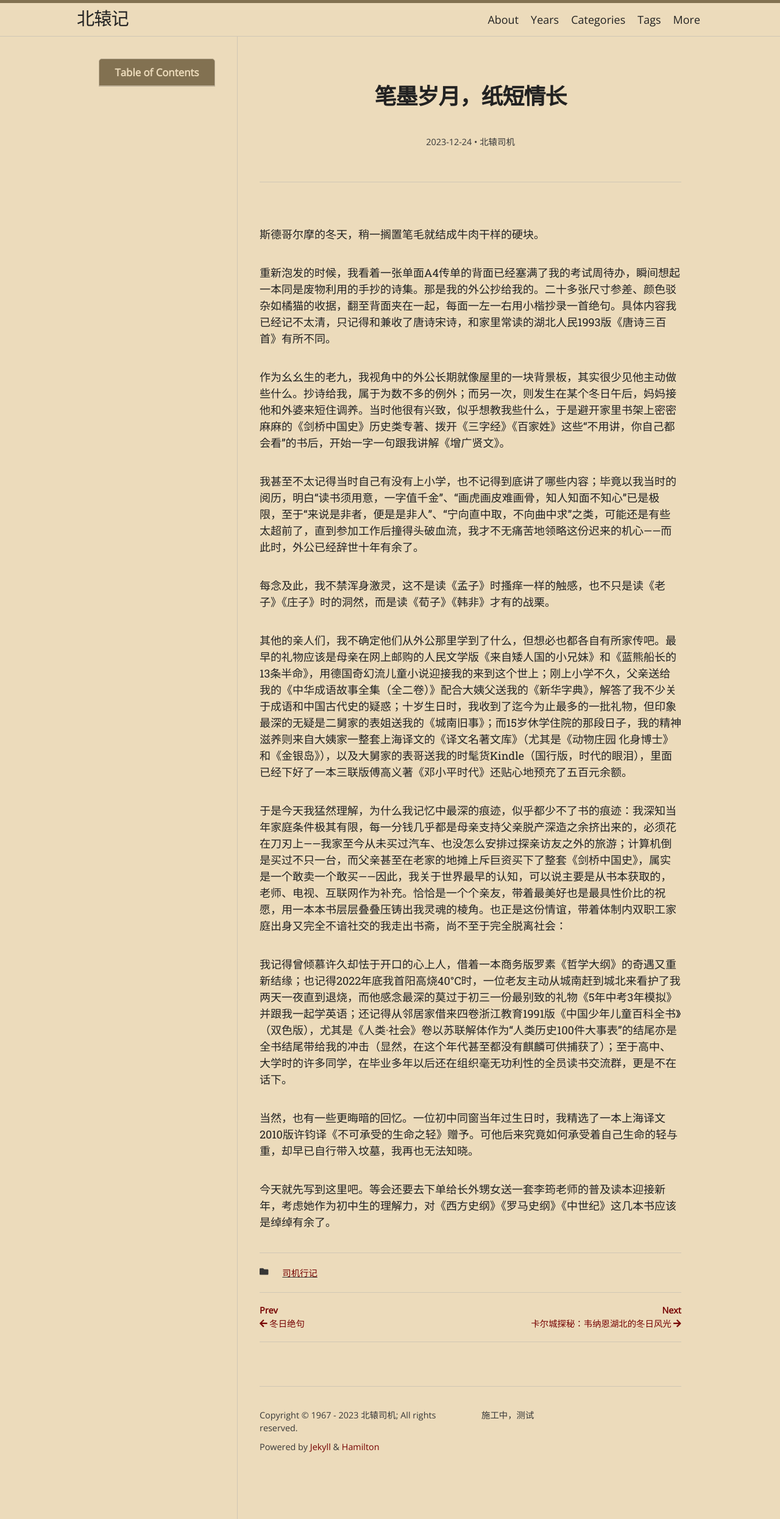
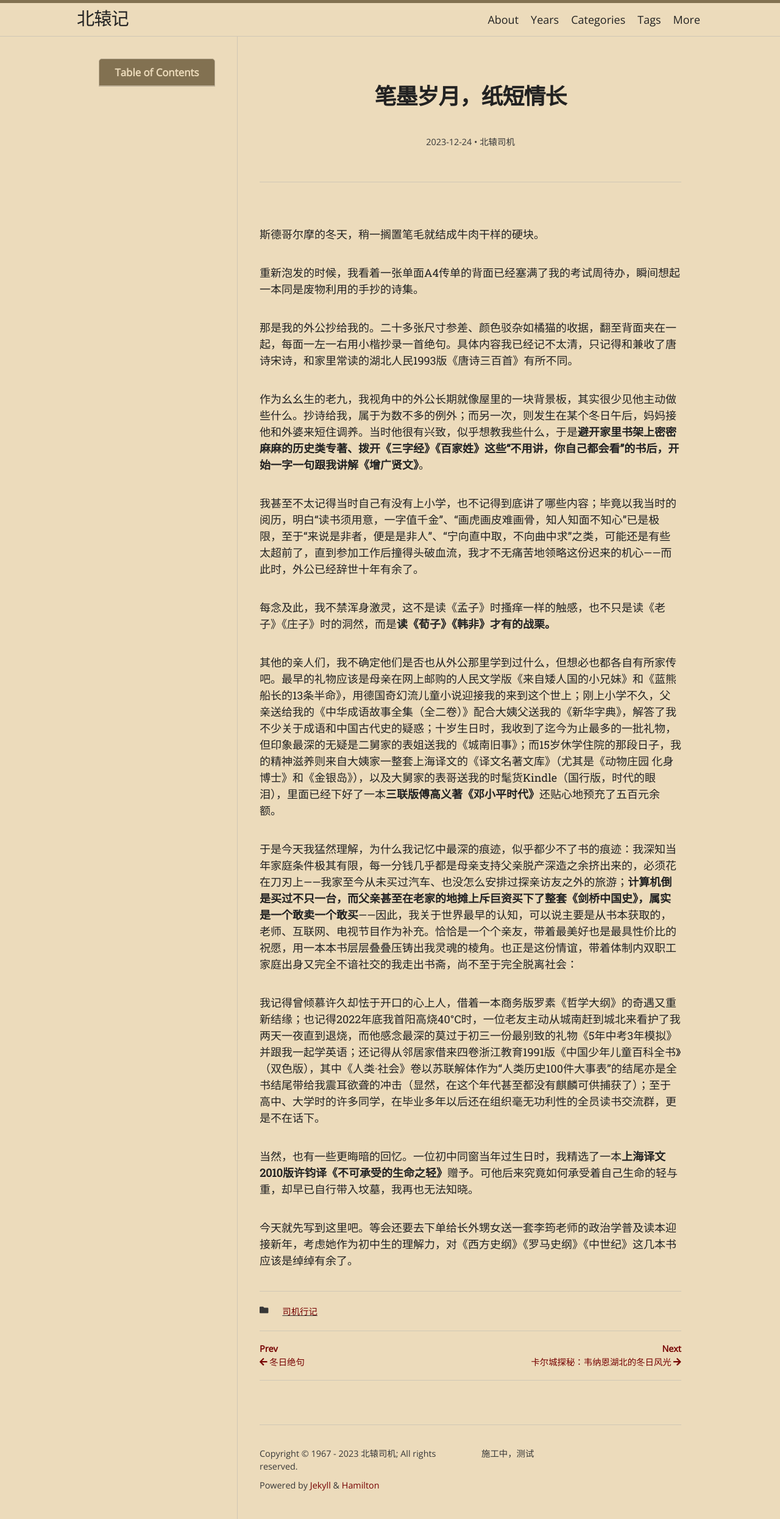
Before and after one commit to Lithiumcr/Lithiumcr.github.io, a Jekyll site: the page built from _posts/司机行记/2023-12-24-笔墨岁月，纸短情长.md, in a window 1280 px wide. Shown: the whole page at 61% size. Built offline with Jekyll 4.4.1, drawn with Linux system fonts in a browser that asks for light colours; nearby versions of some CDN libraries; some web fonts are replaced.

Commit message:
划了重点

```diff
--- a/_posts/司机行记/2023-12-24-笔墨岁月，纸短情长.md
+++ b/_posts/司机行记/2023-12-24-笔墨岁月，纸短情长.md
@@ -10,24 +10,26 @@ toc: true
 
 <!-- 倒不是因为冷，而是因为室内的暖气抽水效果一流。为了控制行李总量，出国时文房四宝我就只带了笔。 -->
 
-重新泡发的时候，我看着一张单面A4传单的背面已经塞满了我的考试周待办，瞬间想起一本同是废物利用的手抄的诗集。那是我的外公抄给我的。二十多张尺寸参差、颜色驳杂如橘猫的收据，翻至背面夹在一起，每面一左一右用小楷抄录一首绝句。具体内容我已经记不太清，只记得和兼收了唐诗宋诗，和家里常读的湖北人民1993版《唐诗三百首》有所不同。
+重新泡发的时候，我看着一张单面A4传单的背面已经塞满了我的考试周待办，瞬间想起一本同是废物利用的手抄的诗集。
 
-作为幺幺生的老九，我视角中的外公长期就像屋里的一块背景板，其实很少见他主动做些什么。抄诗给我，属于为数不多的例外；而另一次，则发生在某个冬日午后，妈妈接他和外婆来短住调养。当时他很有兴致，似乎想教我些什么，于是避开家里书架上密密麻麻的《剑桥中国史》历史类专著、拨开《三字经》《百家姓》这些“不用讲，你自己都会看”的书后，开始一字一句跟我讲解《增广贤文》。
+那是我的外公抄给我的。二十多张尺寸参差、颜色驳杂如橘猫的收据，翻至背面夹在一起，每面一左一右用小楷抄录一首绝句。具体内容我已经记不太清，只记得和兼收了唐诗宋诗，和家里常读的湖北人民1993版《唐诗三百首》有所不同。
+
+作为幺幺生的老九，我视角中的外公长期就像屋里的一块背景板，其实很少见他主动做些什么。抄诗给我，属于为数不多的例外；而另一次，则发生在某个冬日午后，妈妈接他和外婆来短住调养。当时他很有兴致，似乎想教我些什么，于是**避开家里书架上密密麻麻的历史类专著、拨开《三字经》《百家姓》这些“不用讲，你自己都会看”的书后，开始一字一句跟我讲解《增广贤文》**。
 
 我甚至不太记得当时自己有没有上小学，也不记得到底讲了哪些内容；毕竟以我当时的阅历，明白“读书须用意，一字值千金”、“画虎画皮难画骨，知人知面不知心”已是极限，至于“来说是非者，便是是非人”、“宁向直中取，不向曲中求”之类，可能还是有些太超前了，直到参加工作后撞得头破血流，我才不无痛苦地领略这份迟来的机心——而此时，外公已经辞世十年有余了。
 
-每念及此，我不禁浑身激灵，这不是读《孟子》时搔痒一样的触感，也不只是读《老子》《庄子》时的洞然，而是读《荀子》《韩非》才有的战栗。
+每念及此，我不禁浑身激灵，这不是读《孟子》时搔痒一样的触感，也不只是读《老子》《庄子》时的洞然，而是**读《荀子》《韩非》才有的战栗。**
 
 <!-- 不严肃地讲，有些“苏联将装备赠给国民党，将思想赠给共产党”的意思。外公留给我的关爱看起来不多，但也不是太少。 -->
 
-其他的亲人们，我不确定他们从外公那里学到了什么，但想必也都各自有所家传吧。最早的礼物应该是母亲在网上邮购的人民文学版《来自矮人国的小兄妹》和《蓝熊船长的13条半命》，用德国奇幻流儿童小说迎接我的来到这个世上；刚上小学不久，父亲送给我的《中华成语故事全集（全二卷）》配合大姨父送我的《新华字典》，解答了我不少关于成语和中国古代史的疑惑；十岁生日时，我收到了迄今为止最多的一批礼物，但印象最深的无疑是二舅家的表姐送我的《城南旧事》；而15岁休学住院的那段日子，我的精神滋养则来自大姨家一整套上海译文的《译文名著文库》（尤其是《动物庄园 化身博士》和《金银岛》），以及大舅家的表哥送我的时髦货Kindle（国行版，时代的眼泪），里面已经下好了一本三联版傅高义著《邓小平时代》还贴心地预充了五百元余额。
+其他的亲人们，我不确定他们是否也从外公那里学到过什么，但想必也都各自有所家传吧。最早的礼物应该是母亲在网上邮购的人民文学版《来自矮人国的小兄妹》和《蓝熊船长的13条半命》，用德国奇幻流儿童小说迎接我的来到这个世上；刚上小学不久，父亲送给我的《中华成语故事全集（全二卷）》配合大姨父送我的《新华字典》，解答了我不少关于成语和中国古代史的疑惑；十岁生日时，我收到了迄今为止最多的一批礼物，但印象最深的无疑是二舅家的表姐送我的《城南旧事》；而15岁休学住院的那段日子，我的精神滋养则来自大姨家一整套上海译文的《译文名著文库》（尤其是《动物庄园 化身博士》和《金银岛》），以及大舅家的表哥送我的时髦货Kindle（国行版，时代的眼泪），里面已经下好了一本**三联版傅高义著《邓小平时代》**还贴心地预充了五百元余额。
 
 <!-- 有时，我总模糊地感觉自己肩负着三千年历史中累积的灵魂，他们一直没有远去，而是在我说的每一句话、作的每一件事中神出鬼没。听起来有些像玄幻作品中广收奇珍、炼气化神的修仙者——又或许，读书人正是这类角色的原型呢？ -->
 
-于是今天我猛然理解，为什么我记忆中最深的痕迹，似乎都少不了书的痕迹：我深知当年家庭条件极其有限，每一分钱几乎都是母亲支持父亲脱产深造之余挤出来的，必须花在刀刃上——我家至今从未买过汽车、也没怎么安排过探亲访友之外的旅游；计算机倒是买过不只一台，而父亲甚至在老家的地摊上斥巨资买下了整套《剑桥中国史》，属实是一个敢卖一个敢买——因此，我关于世界最早的认知，可以说主要是从书本获取的，老师、电视、互联网作为补充。恰恰是一个个亲友，带着最美好也是最具性价比的祝愿，用一本本书层层叠叠压铸出我灵魂的棱角。也正是这份情谊，带着体制内双职工家庭出身又完全不谙社交的我走出书斋，尚不至于完全脱离社会：
+于是今天我猛然理解，为什么我记忆中最深的痕迹，似乎都少不了书的痕迹：我深知当年家庭条件极其有限，每一分钱几乎都是母亲支持父亲脱产深造之余挤出来的，必须花在刀刃上——我家至今从未买过汽车、也没怎么安排过探亲访友之外的旅游；**计算机倒是买过不只一台，而父亲甚至在老家的地摊上斥巨资买下了整套《剑桥中国史》，属实是一个敢卖一个敢买**——因此，我关于世界最早的认知，可以说主要是从书本获取的，老师、互联网、电视节目作为补充。恰恰是一个个亲友，带着最美好也是最具性价比的祝愿，用一本本书层层叠叠压铸出我灵魂的棱角。也正是这份情谊，带着体制内双职工家庭出身又完全不谙社交的我走出书斋，尚不至于完全脱离社会：
 
-我记得曾倾慕许久却怯于开口的心上人，借着一本商务版罗素《哲学大纲》的奇遇又重新结缘；也记得2022年底我首阳高烧40°C时，一位老友主动从城南赶到城北来看护了我两天一夜直到退烧，而他感念最深的莫过于初三一份最别致的礼物《5年中考3年模拟》并跟我一起学英语；还记得从邻居家借来四卷浙江教育1991版《中国少年儿童百科全书》（双色版），尤其是《人类·社会》卷以苏联解体作为“人类历史100件大事表”的结尾亦是全书结尾带给我的冲击（显然，在这个年代甚至都没有麒麟可供捕获了）；至于高中、大学时的许多同学，在毕业多年以后还在组织毫无功利性的全员读书交流群，更是不在话下。
+我记得曾倾慕许久却怯于开口的心上人，借着一本商务版罗素《哲学大纲》的奇遇又重新结缘；也记得2022年底我首阳高烧40°C时，一位老友主动从城南赶到城北来看护了我两天一夜直到退烧，而他感念最深的莫过于初三一份最别致的礼物《5年中考3年模拟》并跟我一起学英语；还记得从邻居家借来四卷浙江教育1991版《中国少年儿童百科全书》（双色版），其中《人类·社会》卷以苏联解体作为“人类历史100件大事表”的结尾亦是全书结尾带给我震耳欲聋的冲击（显然，在这个年代甚至都没有麒麟可供捕获了）；至于高中、大学时的许多同学，在毕业多年以后还在组织毫无功利性的全员读书交流群，更是不在话下。
 
-当然，也有一些更晦暗的回忆。一位初中同窗当年过生日时，我精选了一本上海译文2010版许钧译《不可承受的生命之轻》赠予。可他后来究竟如何承受着自己生命的轻与重，却早已自行带入坟墓，我再也无法知晓。
+当然，也有一些更晦暗的回忆。一位初中同窗当年过生日时，我精选了一本**上海译文2010版许钧译《不可承受的生命之轻》**赠予。可他后来究竟如何承受着自己生命的轻与重，却早已自行带入坟墓，我再也无法知晓。
 
-今天就先写到这里吧。等会还要去下单给长外甥女送一套李筠老师的普及读本迎接新年，考虑她作为初中生的理解力，对《西方史纲》《罗马史纲》《中世纪》这几本书应该是绰绰有余了。
+今天就先写到这里吧。等会还要去下单给长外甥女送一套李筠老师的政治学普及读本迎接新年，考虑她作为初中生的理解力，对《西方史纲》《罗马史纲》《中世纪》这几本书应该是绰绰有余了。
```
